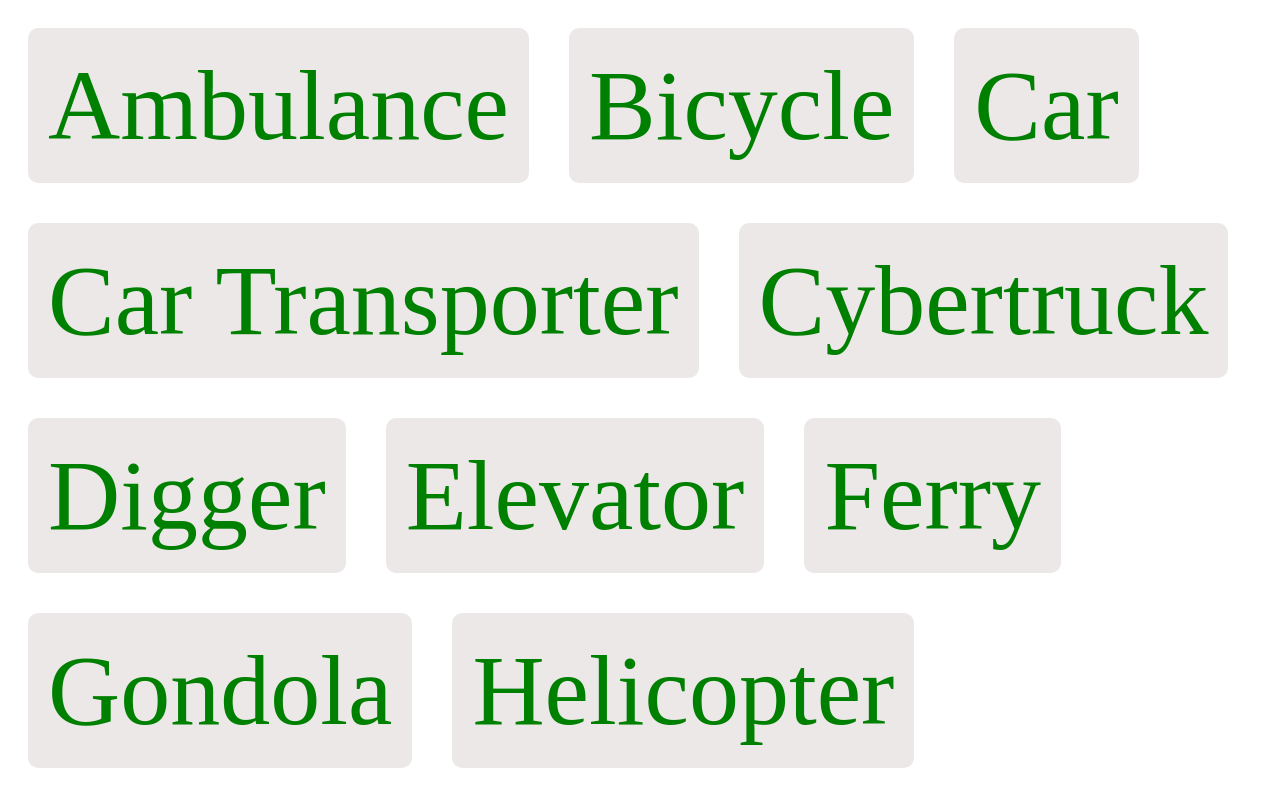
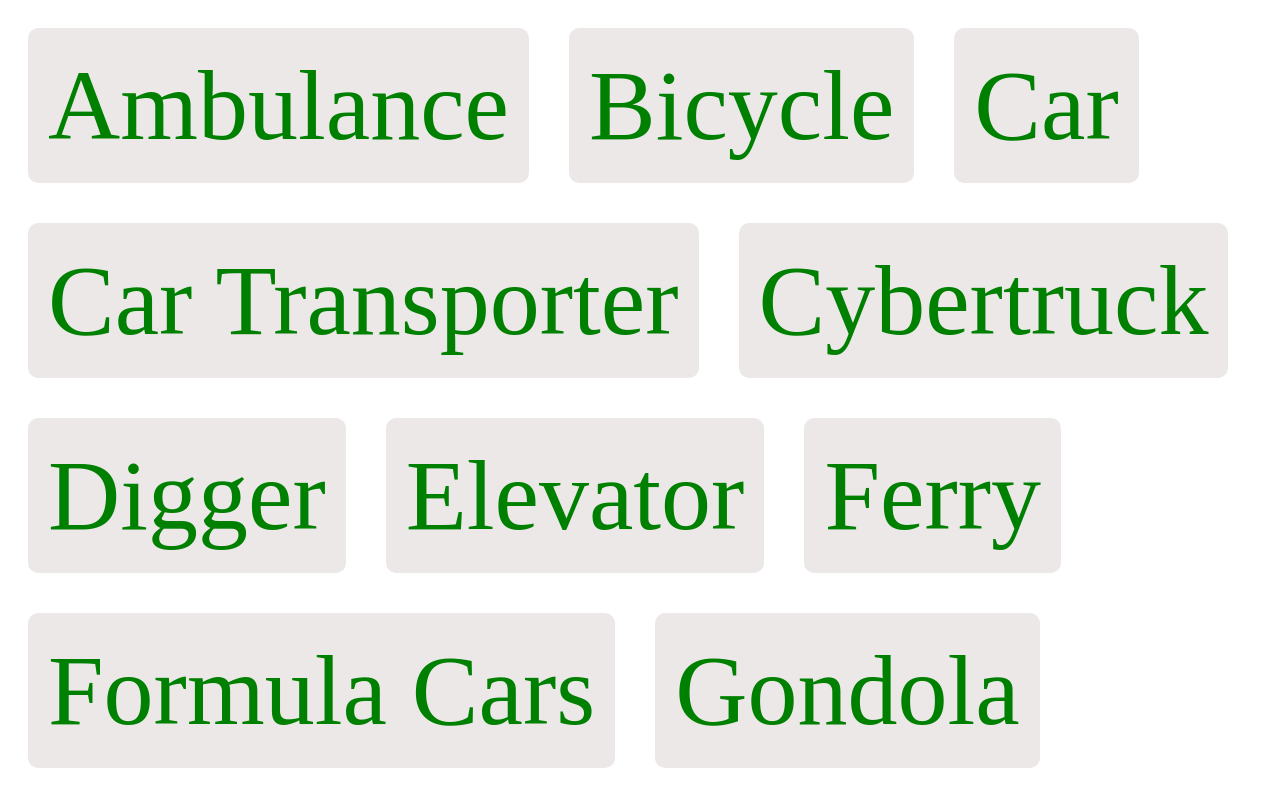
Before and after one commit to dgchamp01/dgchamp01.github.io, a plain HTML site: page index.html in a window 1280 px wide. Shown: the top 800 px of the page. Drawn offline with Linux system fonts and the light colour scheme.

Commit message:
Added Formula 1

```diff
--- a/index.html
+++ b/index.html
@@ -14,6 +14,7 @@
 <div><a href='https://www.google.com/search?q=Digger&tbm=isch'>Digger</a></div>
 <div><a href='https://www.google.com/search?q=Elevator&tbm=isch'>Elevator</a></div>
 <div><a href='https://www.google.com/search?q=Ferry&tbm=isch'>Ferry</a></div>
+<div><a href='https://www.google.com/search?q=Formula Cars&tbm=isch'>Formula Cars</a></div>
 <div><a href='https://www.google.com/search?q=Gondola&tbm=isch'>Gondola</a></div>
 <div><a href='https://www.google.com/search?q=Helicopter&tbm=isch'>Helicopter</a></div>
 <div><a href='https://www.google.com/search?q=Hotwheels Cars&tbm=isch'>Hotwheels Cars</a></div>
```
